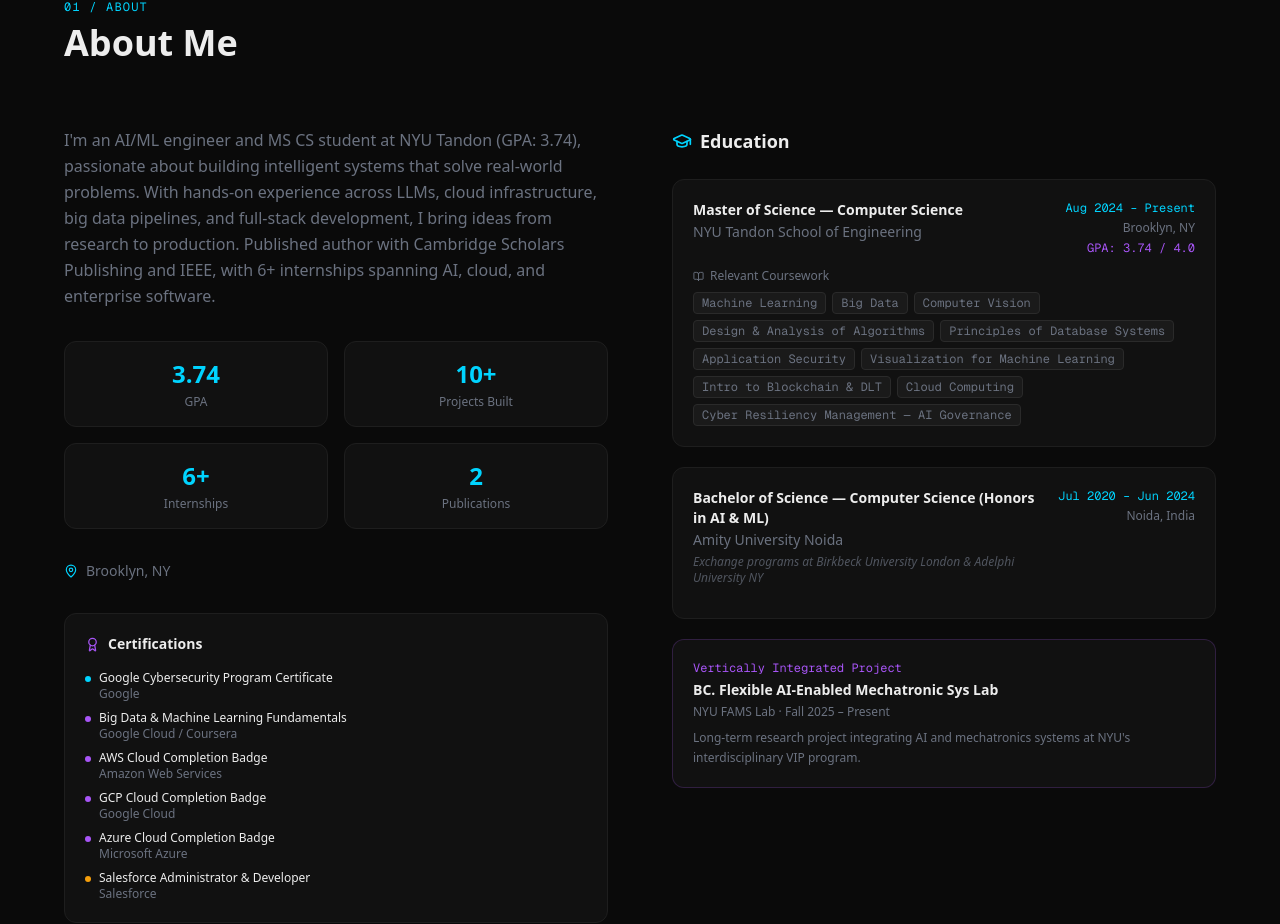
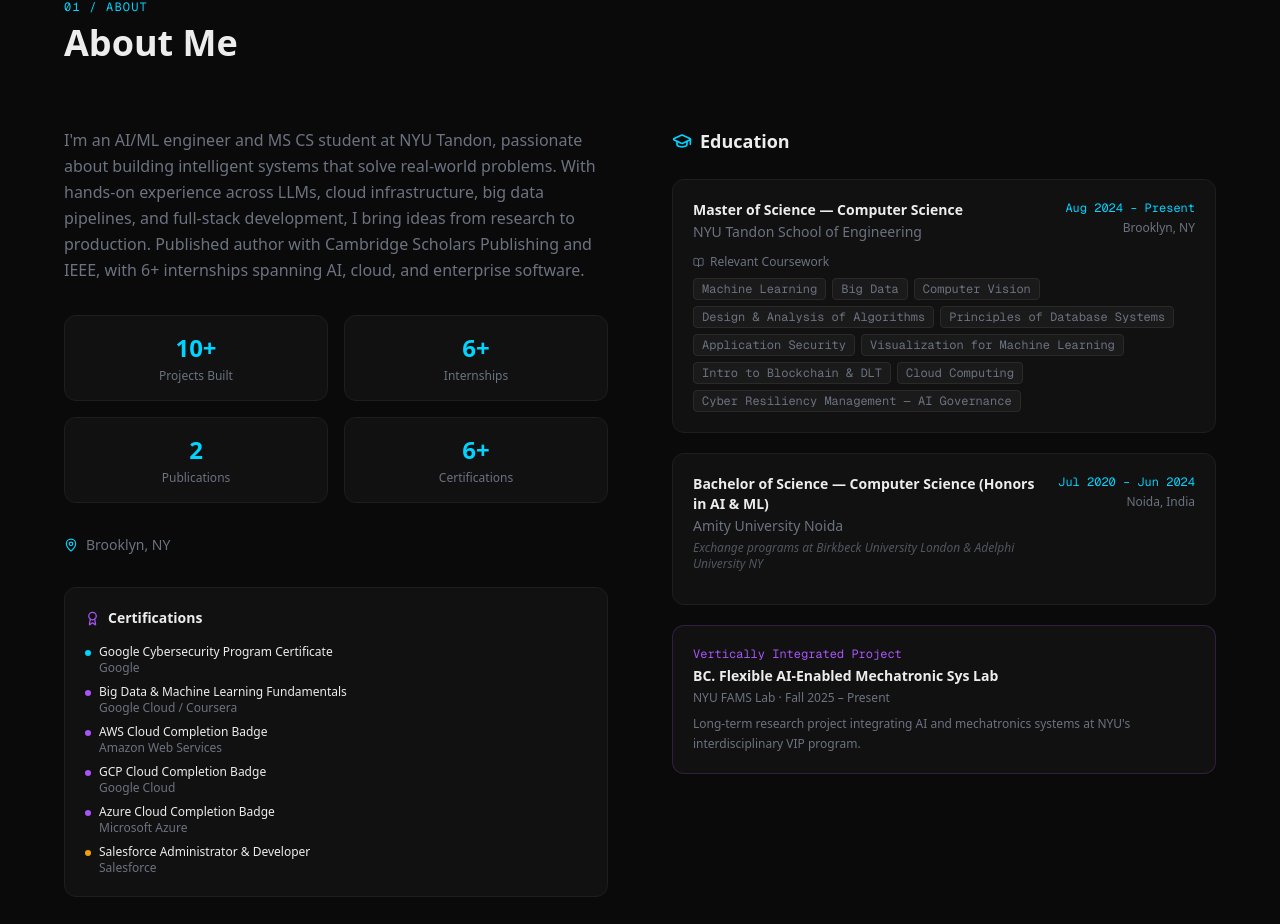
Before and after one commit to Namantyagi2727/portfolio, a Next.js app: page / in a window 1280 px wide. Shown: the part 897-1821 px from the top of the page. Built offline with nearby package versions, Linux system fonts and the light colour scheme.

Commit message:
Remove GPA from portfolio
Co-Authored-By: Claude Sonnet 4.6 <noreply@anthropic.com>

```diff
--- a/src/components/About.tsx
+++ b/src/components/About.tsx
@@ -2,10 +2,10 @@ import { GraduationCap, MapPin, Award, BookOpen } from "lucide-react";
 import { personalInfo, education, certifications } from "@/lib/data";
 
 const stats = [
-  { label: "GPA", value: "3.74" },
   { label: "Projects Built", value: "10+" },
   { label: "Internships", value: "6+" },
   { label: "Publications", value: "2" },
+  { label: "Certifications", value: "6+" },
 ];
 
 const certCategoryColors: Record<string, string> = {
@@ -99,9 +99,6 @@ export default function About() {
                     <div className="text-right flex-shrink-0">
                       <p className="text-xs font-mono text-[#00d4ff]">{edu.period}</p>
                       <p className="text-xs text-[#6b7280] mt-1">{edu.location}</p>
-                      {edu.gpa && (
-                        <p className="text-xs font-mono mt-1" style={{ color: "#a855f7" }}>GPA: {edu.gpa}</p>
-                      )}
                     </div>
                   </div>
 
--- a/src/lib/data.ts
+++ b/src/lib/data.ts
@@ -12,7 +12,7 @@ export const personalInfo = {
   location: "Brooklyn, NY",
   github: "https://github.com/Namantyagi2727",
   linkedin: "https://www.linkedin.com/in/naman-tyagi-nt2727",
-  bio: "I'm an AI/ML engineer and MS CS student at NYU Tandon (GPA: 3.74), passionate about building intelligent systems that solve real-world problems. With hands-on experience across LLMs, cloud infrastructure, big data pipelines, and full-stack development, I bring ideas from research to production. Published author with Cambridge Scholars Publishing and IEEE, with 6+ internships spanning AI, cloud, and enterprise software.",
+  bio: "I'm an AI/ML engineer and MS CS student at NYU Tandon, passionate about building intelligent systems that solve real-world problems. With hands-on experience across LLMs, cloud infrastructure, big data pipelines, and full-stack development, I bring ideas from research to production. Published author with Cambridge Scholars Publishing and IEEE, with 6+ internships spanning AI, cloud, and enterprise software.",
 };
 
 export type Skill = {
```
